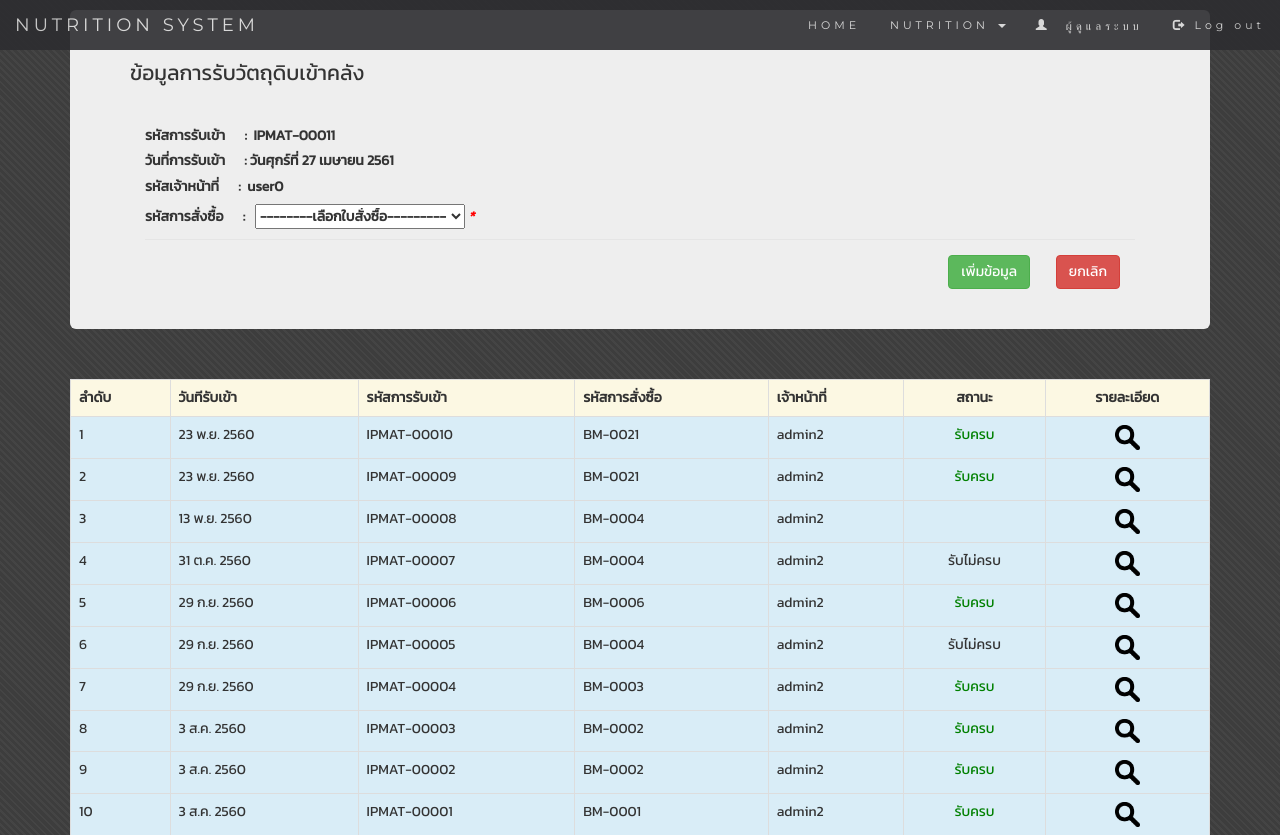
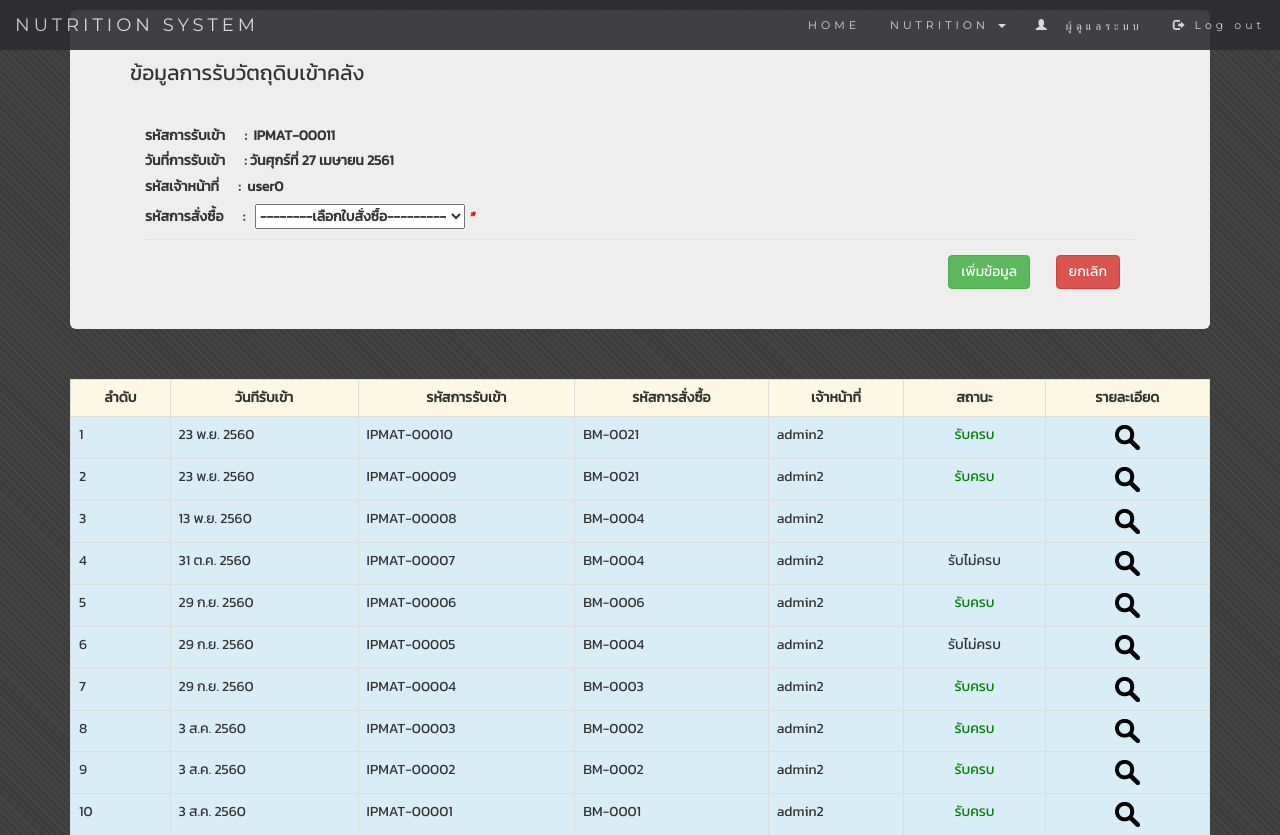
Before and after one commit to flamezaxaou10/Nutrition, a PHP site: page /mat_to_stock.php in a window 1280 px wide. Shown: the top 835 px of the page. Run offline with PHP 8.4, Linux system fonts and the light colour scheme; a user stored in the database is signed in; data comes from the database, SQL or seed files in the repository.

Commit message:
ล่าสุด

```diff
--- a/insert_buymaterial.php
+++ b/insert_buymaterial.php
@@ -76,9 +76,9 @@ include 'header.php';
 							<table>
 
 									<tr>
-							<td  width=159 align=left><h4>วันที่สั่งซื้อวัตถุดิบ</td><td><h4>:&nbsp;<?php echo $date; ?><input type="hidden" name="date" value="<?php echo date('Y-m-d'); ?>"></h4></td></tr>
+							<td  width=159 align=left><h4>วันที่สั่งซื้อวัตถุดิบ &nbsp;&nbsp;&nbsp;&nbsp;: </td><td><h4><?php echo $date; ?><input type="hidden" name="date" value="<?php echo date('Y-m-d'); ?>"></h4></td></tr>
 							<tr><td><br></table><div class="modal-footer"><input type="submit" class="btn btn-success" name="submit" value="เพิ่มข้อมูล" >&nbsp;&nbsp;</td>
-							<td><a href="index.php"><button type="button" class="btn btn-danger" data-dismiss="modal" onclick="return confirm('ต้องการยกเลิกการแก้ไข?')">ยกเลิก</button>
+							<td><a href="index.php"><button type="button" class="btn btn-danger" data-dissmiss="modal" onclick="return confirm('ต้องการยกเลิกการแก้ไข?')">ยกเลิก</button>
 
 						</a>
 							</form>
@@ -123,6 +123,7 @@ $strSQL = "SELECT * FROM buymeterial WHERE typebuy= '1' order by id_mat desc LIM
 $objQuery = mysql_query($strSQL,$connect1) or die("Error Query [".$strSQL."]");
  ?>
 		 <h4>ประวัติการสั่งซื้อวัตถุดิบ</h4>
+		 <br />
 		 <table class="table table-striped table-bordered">
 			 <tr class="warning">
 		     <th><div align="center">วันที่</div></th>
--- a/insert_feed.php
+++ b/insert_feed.php
@@ -77,7 +77,7 @@ include 'header.php';
 
 							<table>
 							<tr>
-							<td  width=240 align=left><h4>วันที่สั่งซื้ออาหารทางสายยาง </td><td><h4>:&nbsp;<?php echo $date; ?>
+							<td  width=240 align=left><h4>วันที่สั่งซื้ออาหารทางสายยาง&nbsp;&nbsp;&nbsp;&nbsp;: </td><td><h4><?php echo $date; ?>
 							<input type="hidden" name="date" value="<?php echo date('Y-m-d'); ?>"></h4></td></tr>
 							<tr><td><br></table><div class="modal-footer"><input type="submit" class="btn btn-success" name="submit" value="เพิ่มข้อมูล" >&nbsp;&nbsp;</td>
 							<td><a href="index.php"><button type="button" class="btn btn-danger" data-dismiss="modal" onclick="return confirm('ต้องการยกเลิกการเพิ่มข้อมูลนี้?')">ยกเลิก</button>
--- a/insert_order_menu.php
+++ b/insert_order_menu.php
@@ -20,15 +20,15 @@ include 'header.php';
 
        ?>
       <form method="post" action="print_test.php">
-      <div style="float:left; font-size: 16px;">วันที่</div>
+      <div style="float:left; font-size: 16px;">&nbsp;&nbsp;&nbsp;&nbsp;&nbsp;วันที่&nbsp;:</div>
       <div style="float:left; font-size: 16px;">
-        &nbsp;<input type="date" name="daytime" size = "8" value="<?php echo date(); ?>"><font color="red"> &nbsp;*&nbsp;&nbsp;</font>
+        &nbsp;<input type="date" name="daytime" size = "8" value="<?php echo date(); ?>"><font color="red"> &nbsp;&nbsp;&nbsp;</font>
         <a href="editdetailorder.php"><input type="submit1" class="btn btn-success" name="submit2" value="ค้นหาและแก้ไขข้อมูล"></a><br>
       </div>
 <br />
 <br />
 
-<div style="float:left; font-size: 16px;">เจ้าหน้าที่</div>
+<div style="float:left; font-size: 16px;">&nbsp;&nbsp;&nbsp;&nbsp;&nbsp;เจ้าหน้าที่&nbsp;:</div>
 <div style="float:left; font-size: 16px;">&nbsp;
   <?php echo $_SESSION["fnname"];?>&nbsp;<?php echo $_SESSION["lnname"];?>
 </div>
--- a/mat_to_stock.php
+++ b/mat_to_stock.php
@@ -108,11 +108,11 @@ include 'header.php';
 <br>
     <table class="table table-striped table-bordered">
       <tr class="warning">
-        <th>ลำดับ</th>
-        <th>วันทีรับเข้า</th>
-        <th>รหัสการรับเข้า</th>
-        <th>รหัสการสั่งซื้อ</th>
-        <th>เจ้าหน้าที่</th>
+        <th><div align = "center">ลำดับ</div></th>
+        <th><div align = "center">วันทีรับเข้า</div></th>
+        <th><div align = "center">รหัสการรับเข้า</div></th>
+        <th><div align = "center">รหัสการสั่งซื้อ</div></th>
+        <th><div align = "center">เจ้าหน้าที่</div></th>
         <th><div align = "center">สถานะ</div></th>
         <th><div align = "center">รายละเอียด</div></th>
       </tr>
```
Also changed, not shown: editdetailorder.php (+3 -4 lines), print_test.php (+3 -4 lines).
